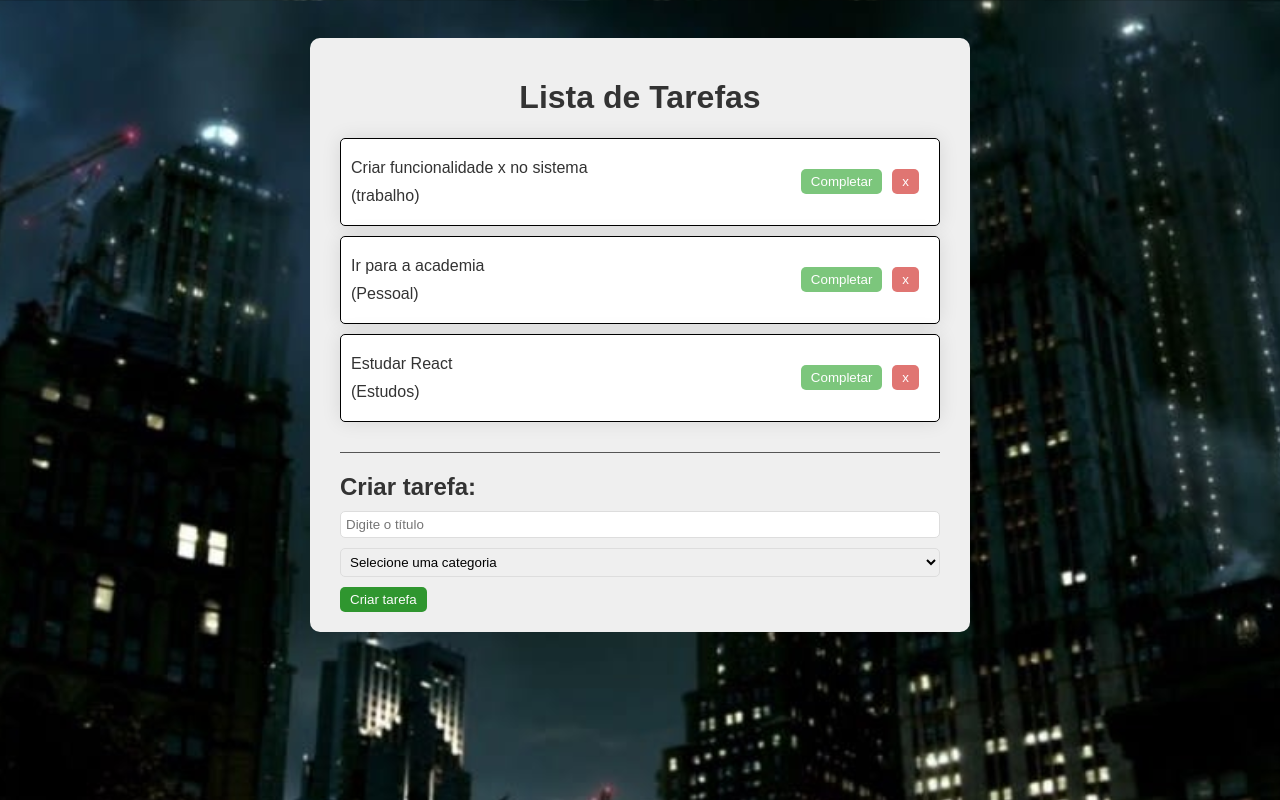
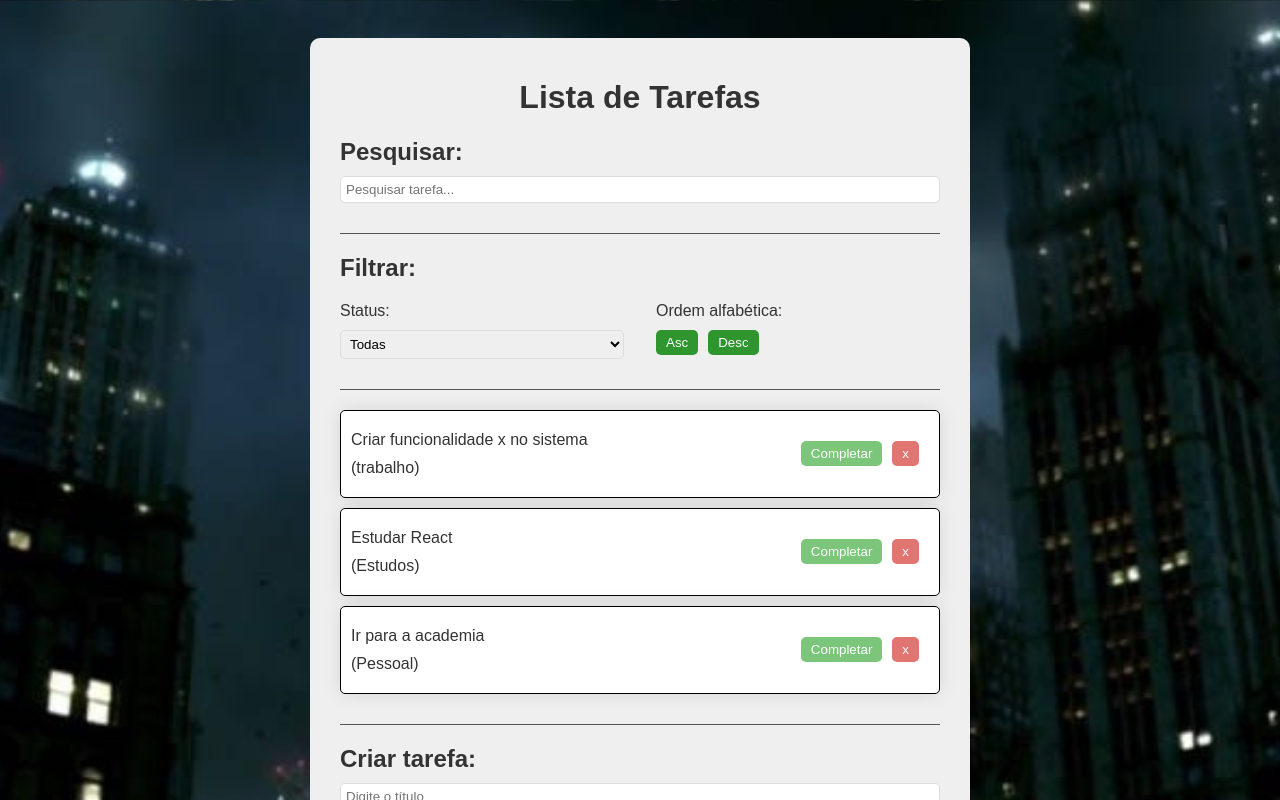
Before and after one commit to renan-almeida/To-do-List, a React (Vite) app: page / in a window 1280 px wide. Shown: the top 800 px of the page. Built offline with nearby package versions, Linux system fonts and the light colour scheme.

Commit message:
fix: desfazendo conflitos e erros

```diff
--- a/src/App.css
+++ b/src/App.css
@@ -85,3 +85,19 @@ input, select {
   border-radius: 5px;
   width: 100%;
 }
+
+.filter, .search {
+  border-bottom: 1px solid #555;
+  margin-bottom: 20px;
+  padding-bottom: 20px;
+}
+
+.filter-options {
+  display: flex;
+  justify-content: space-between;
+  gap: 2rem;
+}
+
+.filter-options div {
+  flex: 1 1 0;
+}
--- a/src/App.jsx
+++ b/src/App.jsx
@@ -2,6 +2,8 @@ import { useState } from 'react'
 import './App.css'
 import Todo from './components/Todo.jsx'
 import TodoForm from './components/TodoForm.jsx';
+import Search from './components/Search.jsx';
+import Filter from './components/Filter.jsx';
 
 function App() {
   const [todos, setTodos] = useState([
@@ -25,6 +27,9 @@ function App() {
     },
   ]);
 
+  const [search, setSearch] = useState("");
+  const [filter, setFilter] = useState("All");
+  const [sort, setSort] = useState("Asc")
   const addTodo = (text, category) => {
     const newTodo = {
       id: todos.length + 1,
@@ -52,14 +57,31 @@ const completeTodo = (id) => {
   return (
     <div className='app'>
       <h1>Lista de Tarefas</h1>
+      <Search search={search} setSearch={setSearch} />
+      <Filter filter={filter} setFilter={setFilter} setSort={setSort}/>
       <div className='todo-list'>
-        {todos.map((todo) => (
+        {todos
+        .filter((todo) =>
+        filter === "All"
+        ? true
+        : filter === "Completed"
+        ? todo.isCompleted
+        : !todo.isCompleted
+      )
+        .filter((todo => todo.text.toLowerCase().includes(search.toLowerCase())))
+        .sort((a,b) =>
+        sort === "Asc"
+        ? a.text.localeCompare(b.text)
+        : b.text.localeCompare(a.text)
+        )
+        .map((todo) => (
         <Todo key={todo.id} todo={todo}
                 removeTodo={removeTodo}
                 completeTodo={completeTodo}/>
         ))}
       </div>
       <TodoForm addTodo={addTodo} />
+
     </div>
   );
 }
--- /dev/null
+++ b/src/components/Filter.jsx
@@ -0,0 +1,24 @@
+const Filter = ({ filter, setFilter, setSort }) => {
+  return (
+    <div className="filter">
+        <h2>Filtrar:</h2>
+        <div className="filter-options">
+            <div>
+                <p>Status:</p>
+                <select value={filter} onChange={(e) => setFilter(e.target.value)}>
+                    <option value="All">Todas</option>
+                    <option value="Completed">Completas</option>
+                    <option value="Incompleted">Incompletas</option>
+                </select>
+            </div>
+            <div>
+                <p>Ordem alfabética:</p>
+                <button onClick={() => setSort("Asc")}>Asc</button>
+                <button onClick={() => setSort("Desc")}>Desc</button>
+            </div>
+        </div>
+    </div>
+  )
+}
+
+export default Filter
--- a/src/components/Search.jsx
+++ b/src/components/Search.jsx
@@ -1,16 +1,13 @@
-const Search = ({ search, setSearch}) => {
+const Search = ({search, setSearch}) => {
   return (
    <div className="search">
     <h2>Pesquisar:</h2>
     <input
       type="text"
+      placeholder="Pesquisar tarefa..."
       value={search}
-            onChange={(e) => setSearch(e.target.value)}
-            placeholder="Digite uma tarefa..."
-            >
-            </input>
+        onChange={(e) => setSearch(e.target.value)}/>
    </div>
   );
 };
-
 export default Search;
```
Lines whose indentation alone changed are shown as unchanged.
